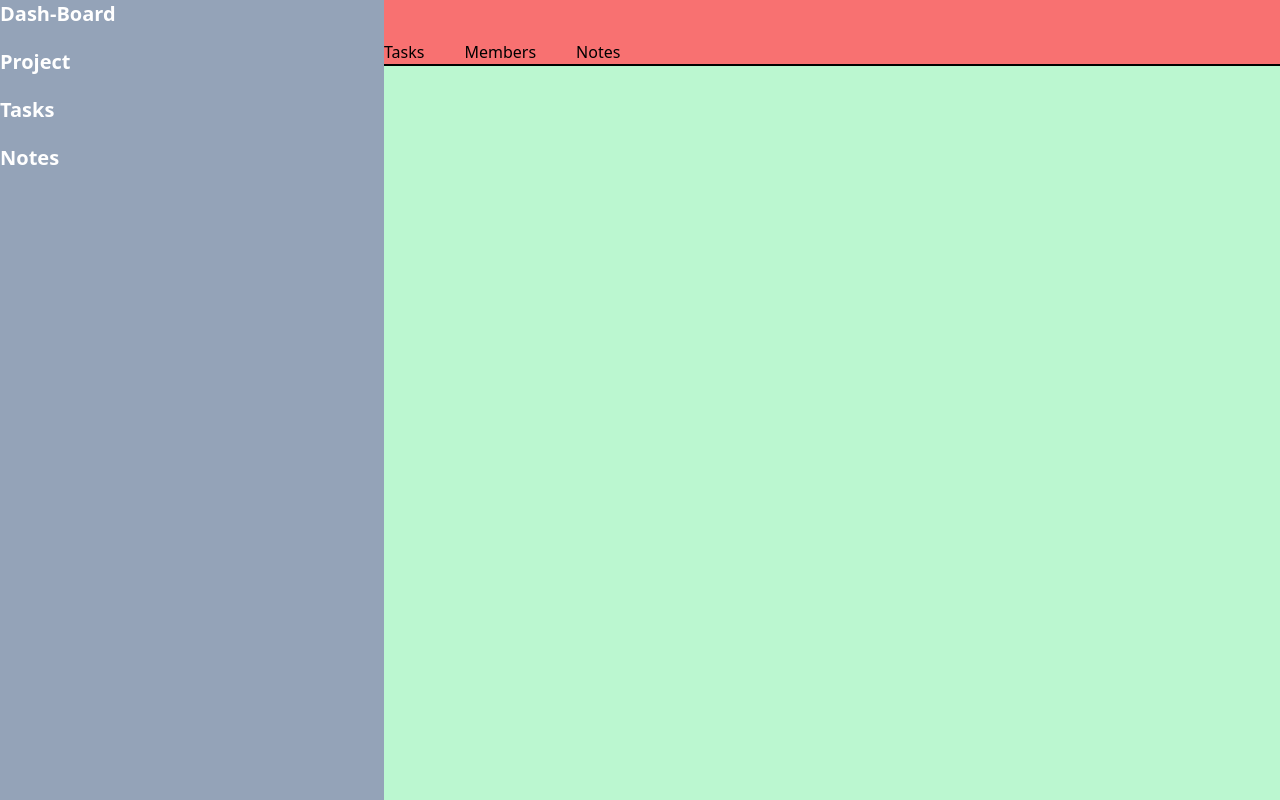
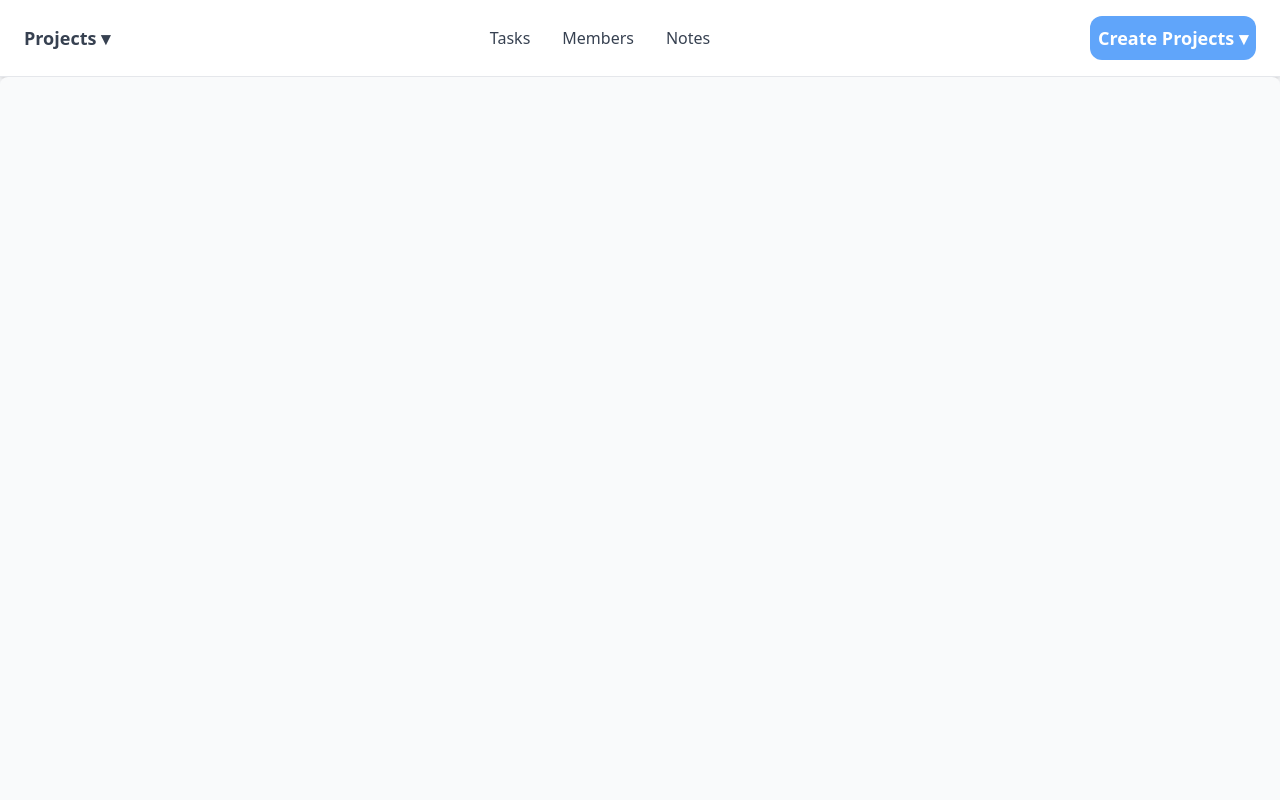
Before and after one commit to ankeshkumarsingh2791/taskManager, a React (Vite) app in the folder Frontend/: page / in a window 1280 px wide. Built offline with nearby package versions, Linux system fonts and the light colour scheme.

Commit message:
Layout change

```diff
--- a/Frontend/src/App.jsx
+++ b/Frontend/src/App.jsx
@@ -3,8 +3,8 @@ import Layout from './Layouts/Layout'
 import Sigin from './Components/Sigin'
 import SignUp from './Components/SignUp'
 import SideNavOptions from './Components/SideNavOptions';
-import ChangePassword from './Components/ChangePassword';
-import ForgotPassword from './Components/ForgotPassword';
+import CreateTaskForm from './Components/CreateTaskForm';
+import KanBanBoard from './Components/KanBanBoard';
 
 function App() {
 
@@ -15,9 +15,9 @@ function App() {
       <Routes>
         <Route path='/' element={<Layout />}>
 
-        <Route path='/dashboard' element={<Sigin />} />
+        <Route path='/dashboard' element={<KanBanBoard />} />
 
-        <Route path='/dashboard-1' element={<SignUp />} />
+        <Route path='/dashboard-1' element={<CreateTaskForm />} />
         <Route path='/dashboard-2' element={<SideNavOptions />} />
         </Route>
 
--- a/Frontend/src/Layouts/Layout.jsx
+++ b/Frontend/src/Layouts/Layout.jsx
@@ -1,43 +1,83 @@
-import React from 'react'
-  import {  Link, Outlet } from 'react-router-dom';
-import SideNavOptions from '../Components/SideNavOptions'
+import React, { useState } from 'react';
+import { Link, Outlet } from 'react-router-dom';
+import ProjectForm from '../Components/ProjectForm';
 
 const Layout = () => {
+  const [showProjects, setShowProjects] = useState(false);
+  const [addProject, setAddProject] = useState(false)
+
   return (
-    <div className='w-full flex  bg-slate-200 '>
-        <div className='w-[30%] h-full '>
-        <SideNavOptions />
+    <div className="w-full h-screen flex flex-col bg-gray-100 font-sans">
+      {/* Header/Nav */}
+      <header className="bg-white shadow-md px-6 py-4 flex justify-between items-center border-b">
+        {/* Left Side - Projects */}
+        <div className="relative">
+          <button
+            onClick={() => setShowProjects(!showProjects)}
+            className="text-lg font-semibold text-gray-700 hover:text-blue-600 transition duration-300"
+          >
+            Projects ▾
+          </button>
+          {showProjects && (
+            <div className="absolute mt-2 w-48 bg-white rounded-lg shadow-lg border z-50">
+              <ul className="text-sm text-gray-700 divide-y divide-gray-200">
+                <li className="px-4 py-2 hover:bg-gray-100 cursor-pointer">Project Alpha</li>
+                <li className="px-4 py-2 hover:bg-gray-100 cursor-pointer">Project Beta</li>
+                <li className="px-4 py-2 hover:bg-gray-100 cursor-pointer">New Project</li>
+              </ul>
             </div>
-        <div className='w-[70%] flex flex-col  bg-green-200 '>
-            <div className='w-full bg-red-400 flex border-b-2 border-black mb-4  '>
-                <ul className='flex gap-10 mt-10'>
+          )}
+        </div>
+
+        <nav>
+          <ul className="flex gap-8 text-md font-medium text-gray-700">
             <li>
-                        <Link to={'/dashboard'}>
-
+              <Link
+                to="/dashboard"
+                className="hover:text-blue-600 transition duration-300"
+              >
                 Tasks
               </Link>
             </li>
             <li>
-                        <Link to={'/dashboard-1'}>
-
+              <Link
+                to="/dashboard-1"
+                className="hover:text-blue-600 transition duration-300"
+              >
                 Members
               </Link>
             </li>
             <li>
-                        <Link to={'/dashboard-2'}>
-
+              <Link
+                to="/dashboard-2"
+                className="hover:text-blue-600 transition duration-300"
+              >
                 Notes
               </Link>
             </li>
           </ul>
+        </nav>
+        <div className='relative'>
+           <button
+            onClick={() => setAddProject(!addProject)}
+            className="text-lg font-semibold text-white bg-blue-400 p-2 rounded-xl hover:bg-blue-600 transition duration-300"
+          >
+            Create Projects ▾
+          </button>
+             {addProject && (
+            <div className="absolute mt-2  bg-white rounded-lg shadow-lg border z-50">
+              <ProjectForm />
             </div>
-            <div className='w-full '>
+          )}
+        </div>
+      </header>
 
+      {/* Main Content */}
+      <main className="flex-1 overflow-y-auto p-6 bg-gray-50 rounded-t-lg">
         <Outlet />
+      </main>
     </div>
-        </div>
-    </div>
-  )
-}
+  );
+};
 
-export default Layout
+export default Layout;
```
Lines whose indentation alone changed are shown as unchanged.
